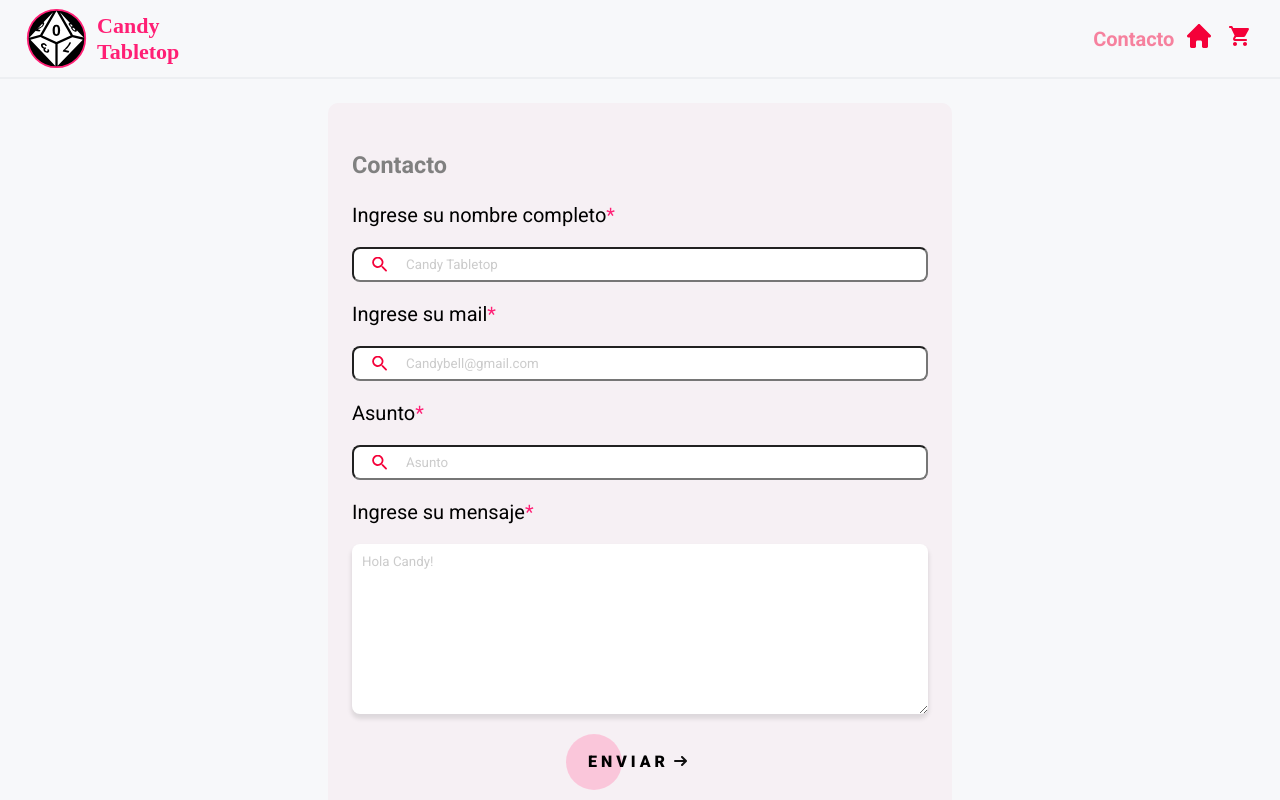
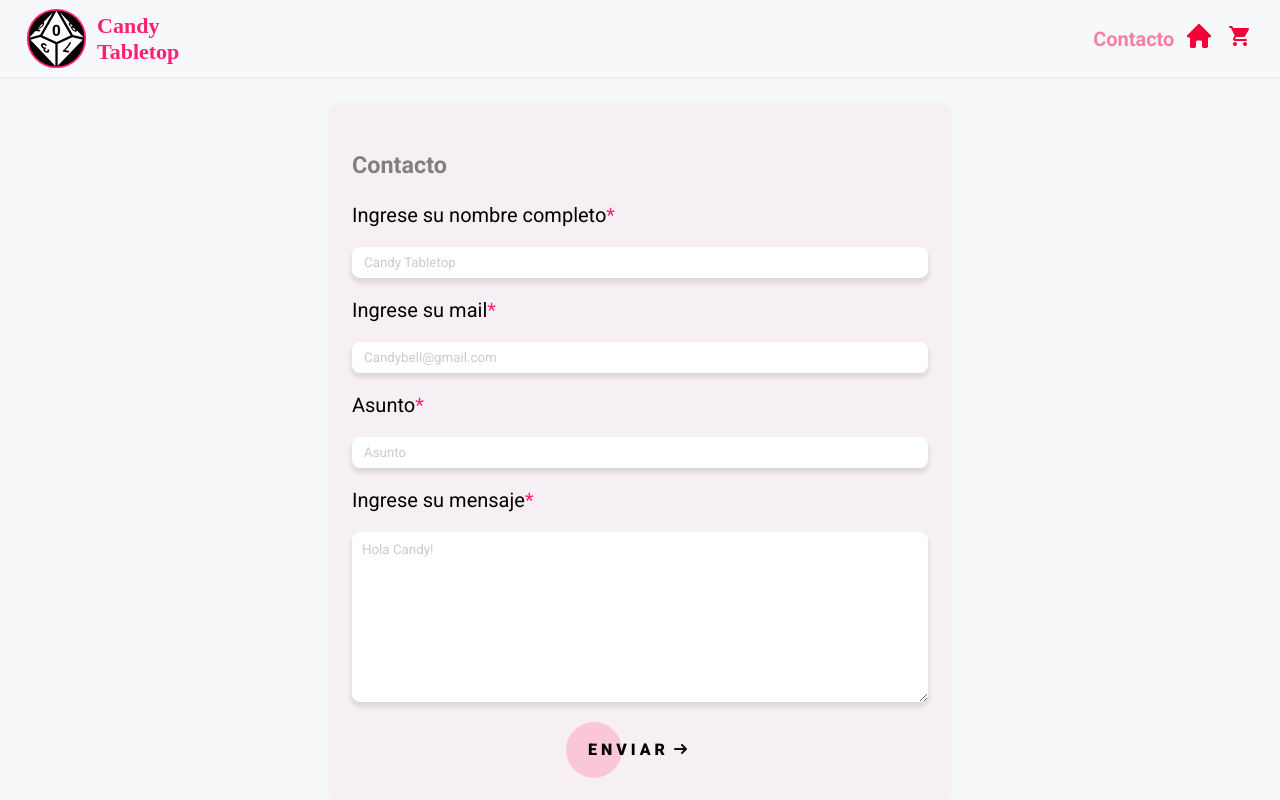
Before and after one commit to MBbettaglio/Trabajo-Front-UTN, a React (Vite) app: page /Contact in a window 1280 px wide. Shown: the top 800 px of the page. Built offline with nearby package versions, Linux system fonts and the light colour scheme; a web font is replaced by a local one.

Commit message:
Comit final

```diff
--- a/src/screens/ContactPage/ContactPage.css
+++ b/src/screens/ContactPage/ContactPage.css
@@ -22,6 +22,8 @@
     border-radius: 1vh;
     width: auto;
     padding: 1vh 1.5vh;
+    border: none;
+    box-shadow: 0px 4px 4px 1px rgba(0, 0, 0, 0.1);
 }
 
 
--- a/src/screens/HomePage/HomePage.css
+++ b/src/screens/HomePage/HomePage.css
@@ -29,7 +29,7 @@ input:focus::placeholder {
 input:focus {
   outline: none;
 }
-input::placeholder {
+.search::placeholder {
   color: var(--color-secundario);
   font-weight: 700;
   padding-left: 2rem;
--- a/src/screens/HomePage/HomePage.jsx
+++ b/src/screens/HomePage/HomePage.jsx
@@ -21,7 +21,7 @@ const HomePage = () => {
       <div className="titleHome">
         {" "}
         <h1>TableTops</h1>
-        <input
+        <input className="search"
           placeholder="Buscar Mini ..."
           value={searchProduct}
           onChange={(e) => setSearchProduct(e.target.value)}
```
